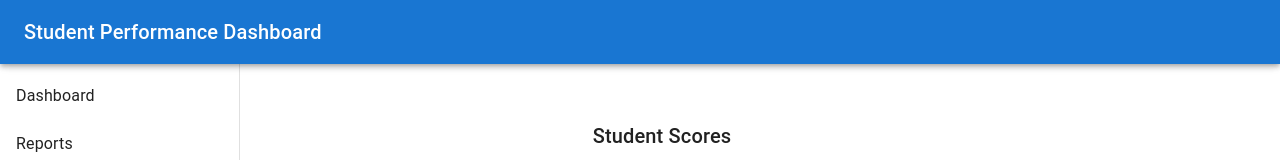
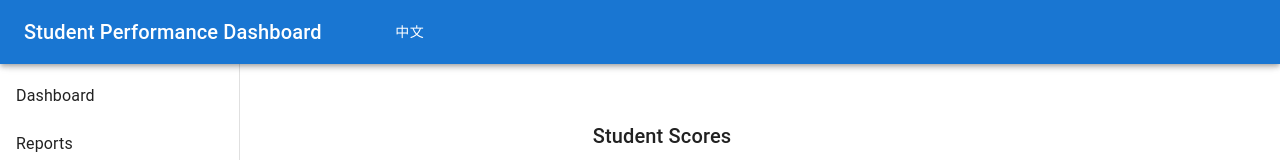
Before and after one commit to CYX22222003/LifeHack2025, a React (Vite) app in the folder frontend/app/: page / in a window 1280 px wide. Shown: the top 160 px of the page. Built offline with nearby package versions, Linux system fonts and the light colour scheme; some icons are missing.

Commit message:
Add dummy language setting

```diff
--- a/frontend/app/package.json
+++ b/frontend/app/package.json
@@ -10,13 +10,16 @@
     "preview": "vite preview"
   },
   "dependencies": {
+    "@date-io/date-fns": "^3.2.1",
     "@emotion/react": "^11.14.0",
     "@emotion/styled": "^11.14.0",
     "@mui/icons-material": "^7.1.1",
     "@mui/material": "^7.1.1",
     "@mui/x-charts": "^8.5.2",
     "@mui/x-data-grid": "^8.5.2",
+    "@mui/x-date-pickers": "^8.5.2",
     "axios": "^1.10.0",
+    "date-fns": "^4.1.0",
     "react": "^19.1.0",
     "react-dom": "^19.1.0"
   },
--- a/frontend/app/src/Mainframe.jsx
+++ b/frontend/app/src/Mainframe.jsx
@@ -3,20 +3,24 @@ import StudentDashboardTest from './StudentDashboardTest'
 import { CssBaseline, Box, Toolbar, Typography, AppBar, Drawer, List, ListItem, ListItemText, Container, Paper } from "@mui/material";
 import { ThemeContextProvider } from './theme/ThemeContext';
 import ThemeControlButton from './theme/ThemeControlButton';
+import { LanguageContextProvider } from './language/LanguageContext';
+import LanguageControlButton from './language/LanguageControlButton';
 
 const drawerWidth = 240;
 export default function Mainframe() {
     return (
         <React.Fragment>
+            <LanguageContextProvider>
                 <ThemeContextProvider>
-    <Box sx={{display: "flex", alignContent: "center"}}>
+                    <Box sx={{ display: "flex", alignContent: "center" }}>
                         <CssBaseline />
                         <AppBar position="fixed" sx={{ zIndex: (theme) => theme.zIndex.drawer + 1 }}>
-        <Toolbar>
-          <Typography variant="h6" noWrap component="div">
+                            <Toolbar sx={{ justifyContent: "flex-start" }}>
+                                <Typography variant="h6" noWrap component="div" sx={{ mr: 2 }}>
                                     Student Performance Dashboard
                                 </Typography>
                                 <ThemeControlButton />
+                                <LanguageControlButton />
                             </Toolbar>
                         </AppBar>
 
@@ -42,6 +46,7 @@ export default function Mainframe() {
                         <StudentDashboardTest />
                     </Box>
                 </ThemeContextProvider>
+            </LanguageContextProvider>
         </React.Fragment>
     );
 }
--- /dev/null
+++ b/frontend/app/src/language/LanguageContext.jsx
@@ -0,0 +1,37 @@
+import { createContext, useContext, useMemo, useState } from "react";
+import { zhCN, enUS } from "@mui/material/locale";
+import { LocalizationProvider } from "@mui/x-date-pickers";
+import { AdapterDateFns } from "@mui/x-date-pickers/AdapterDateFns";
+import enLocale from "date-fns/locale/en-US";
+import zhLocale from "date-fns/locale/zh-CN";
+
+const LanguageContext = createContext();
+
+// eslint-disable-next-line react-refresh/only-export-components
+export const useLanguage = () => useContext(LanguageContext);
+
+const localeMap = {
+  en: { muiLocale: enUS, dateFnsLocale: enLocale },
+  zh: { muiLocale: zhCN, dateFnsLocale: zhLocale },
+};
+
+export const LanguageContextProvider = ({ children }) => {
+  const [language, setLanguage] = useState("en");
+
+  const toggleLanguage = () => {
+    setLanguage((prev) => (prev === "en" ? "zh" : "en"));
+  };
+
+  const contextValue = useMemo(() => ({ language, toggleLanguage }), [language]);
+
+  return (
+    <LanguageContext.Provider value={contextValue}>
+      <LocalizationProvider
+        dateAdapter={AdapterDateFns}
+        adapterLocale={localeMap[language].dateFnsLocale}
+      >
+        {children}
+      </LocalizationProvider>
+    </LanguageContext.Provider>
+  );
+};
--- /dev/null
+++ b/frontend/app/src/language/LanguageControlButton.jsx
@@ -0,0 +1,13 @@
+import React from "react";
+import { useLanguage } from "./LanguageContext";
+import { Button } from "@mui/material";
+
+export default function LanguageControlButton() {
+  const { language, toggleLanguage } = useLanguage();
+
+  return (
+    <Button onClick={toggleLanguage} color="inherit">
+      {language === "en" ? "中文" : "English"}
+    </Button>
+  );
+}
--- a/frontend/app/src/theme/ThemeContext.jsx
+++ b/frontend/app/src/theme/ThemeContext.jsx
@@ -2,7 +2,7 @@
 import { createContext, useMemo, useState, useContext } from "react";
 import { createTheme, ThemeProvider } from "@mui/material/styles";
 
-const ColorModeContext = createContext();
+const ColorModeContext = createContext('light');
 
 // eslint-disable-next-line react-refresh/only-export-components
 export const useColorMode = () => useContext(ColorModeContext);
```
Also changed, not shown: 1 other file (tests, documents, lock files or other folders). Lines whose indentation alone changed are shown as unchanged.
